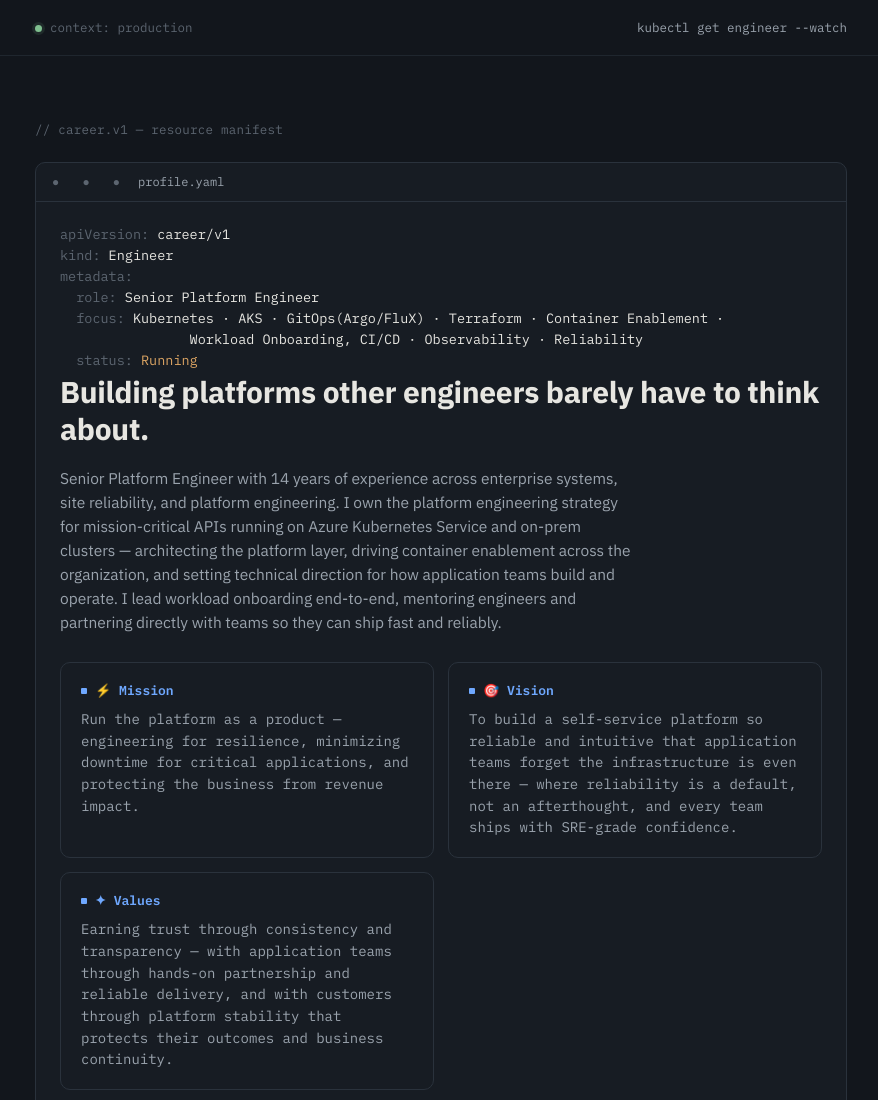
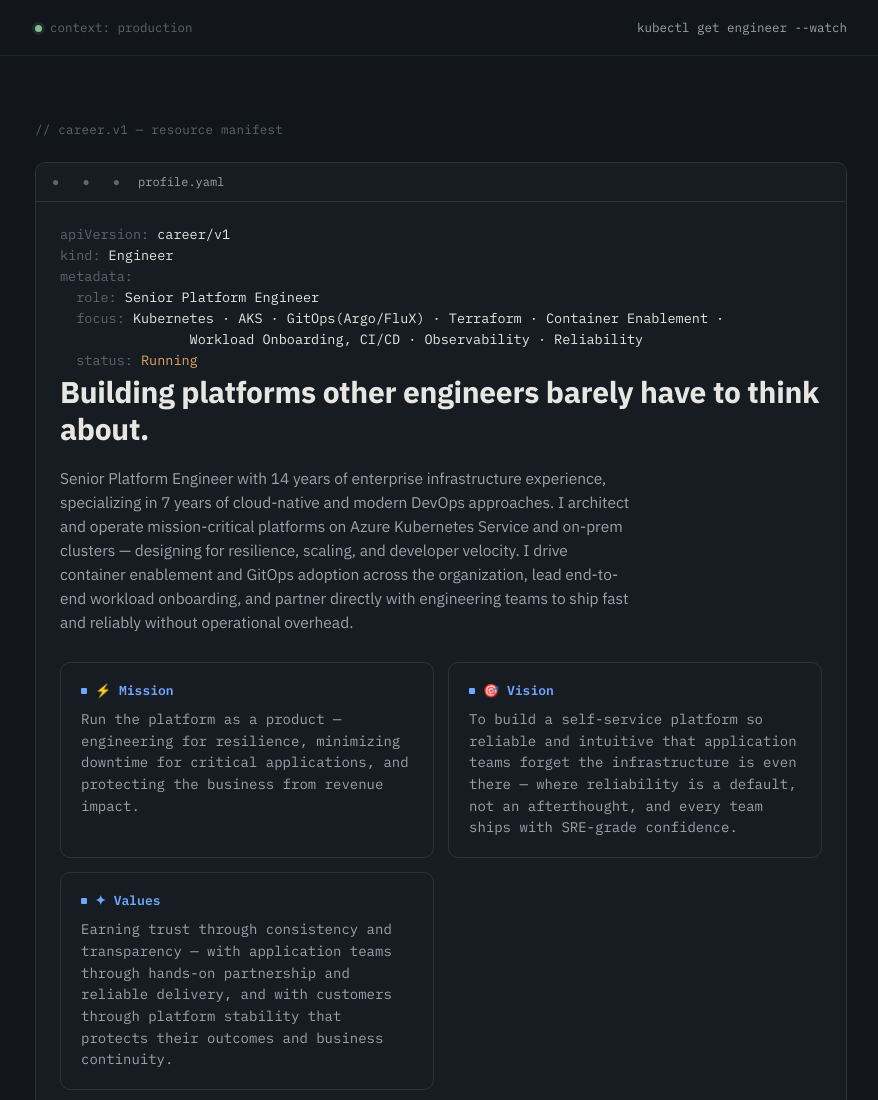
Before and after one commit to HemaDamacharla/about-me, a plain HTML site: page index.html in a window 1280 px wide. Shown: the top 1100 px of the page, without its empty margins (199-1077 px from the left). Drawn offline with Linux system fonts and the light colour scheme.

Commit message:
Revise summary for Senior Platform Engineer role
Updated summary to emphasize cloud-native experience and GitOps adoption.

```diff
--- a/index.html
+++ b/index.html
@@ -379,7 +379,7 @@
           <div class="title-line">Building platforms other engineers barely have to think about.</div>
 
           <p class="summary">
-            Senior Platform Engineer with 14 years of experience across enterprise systems, site reliability, and platform engineering. I own the platform engineering strategy for mission-critical APIs running on Azure Kubernetes Service and on-prem clusters — architecting the platform layer, driving container enablement across the organization, and setting technical direction for how application teams build and operate. I lead workload onboarding end-to-end, mentoring engineers and partnering directly with teams so they can ship fast and reliably.
+            Senior Platform Engineer with 14 years of enterprise infrastructure experience, specializing in 7 years of cloud-native and modern DevOps approaches. I architect and operate mission-critical platforms on Azure Kubernetes Service and on-prem clusters — designing for resilience, scaling, and developer velocity. I drive container enablement and GitOps adoption across the organization, lead end-to-end workload onboarding, and partner directly with engineering teams to ship fast and reliably without operational overhead.
           </p>
 
           <div class="detail-grid" style="margin-top: 28px;">
```
